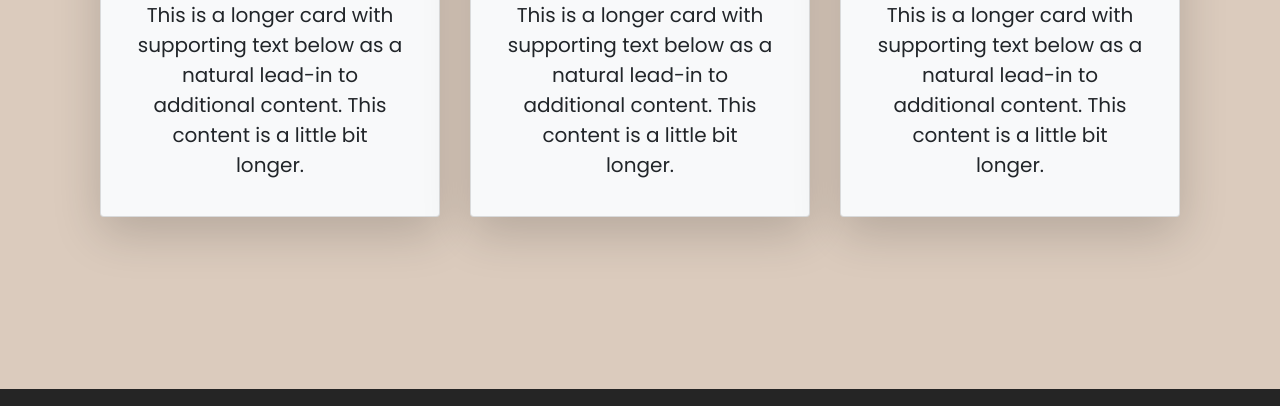
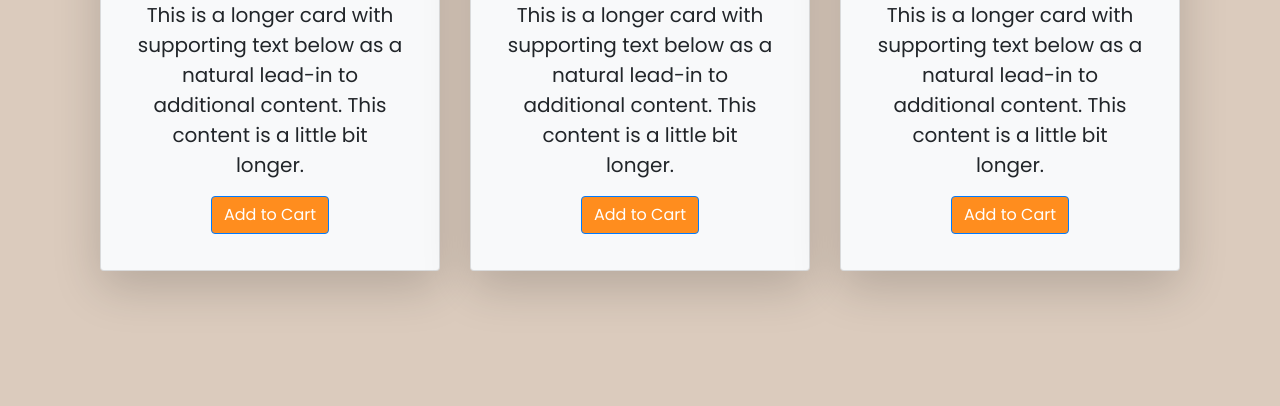
Before and after one commit to youssefkhaled08/Responsive-Ecommerce, a plain HTML site: page index.html in a window 1280 px wide. Shown: the part 2147-2553 px from the top of the page. Drawn offline with nearby package versions, Linux system fonts and the light colour scheme.

Commit message:
Modified homepage cards

```diff
--- a/index.html
+++ b/index.html
@@ -114,6 +114,7 @@
           <div class="card-body">
             <h5 class="card-title">650$</h5>
             <p class="card-text">This is a longer card with supporting text below as a natural lead-in to additional content. This content is a little bit longer.</p>
+            <a href="#" class="btn btn-primary">Add to Cart</a>
           </div>
         </div>
       </div>
@@ -123,6 +124,7 @@
           <div class="card-body">
             <h5 class="card-title">500$</h5>
             <p class="card-text">This is a longer card with supporting text below as a natural lead-in to additional content. This content is a little bit longer.</p>
+            <a href="#" class="btn btn-primary">Add to Cart</a>
           </div>
         </div>
       </div>
@@ -132,6 +134,7 @@
           <div class="card-body">
             <h5 class="card-title">450$</h5>
             <p class="card-text">This is a longer card with supporting text below as a natural lead-in to additional content. This content is a little bit longer.</p>
+            <a href="#" class="btn btn-primary">Add to Cart</a>
           </div>
         </div>
       </div>
```
